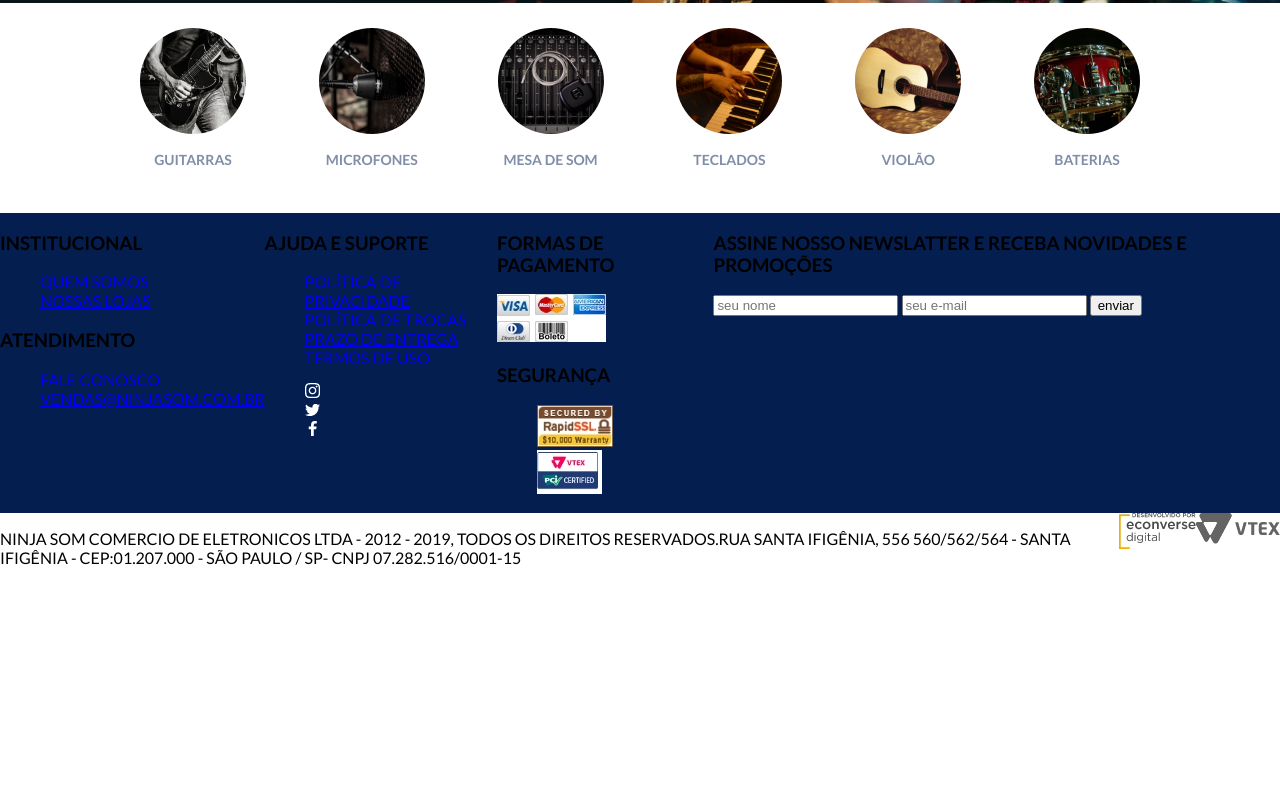
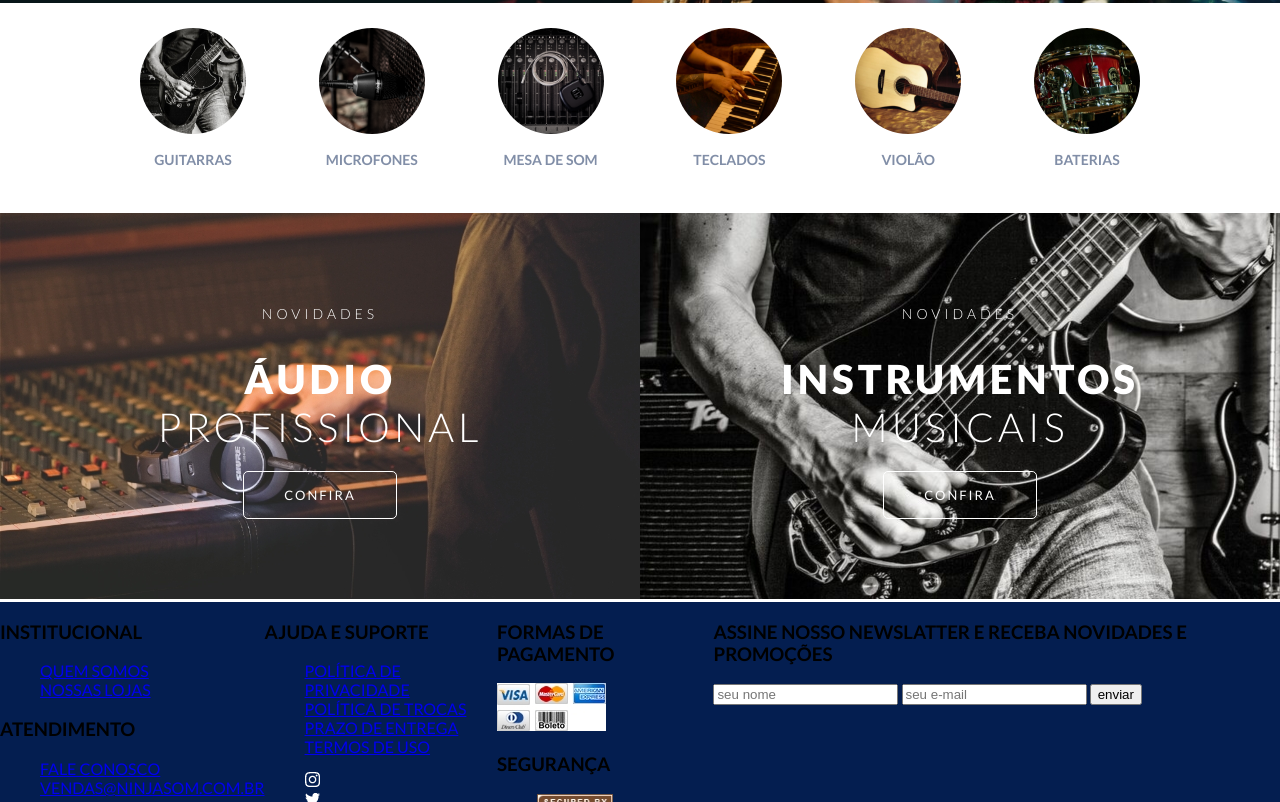
Before and after one commit to Marcelomaiuri/teste-econverse, a plain HTML site: page index.html in a window 1280 px wide. Shown: the part 686-1488 px from the top of the page. Before the commit the page ends 1269 px from the top, so only its background shows below. Drawn offline with nearby package versions, Linux system fonts and the light colour scheme; files whose address does not match are found by name.

Commit message:
feat:banner novidades

```diff
--- a/css/style.css
+++ b/css/style.css
@@ -51,7 +51,7 @@ ul {
     width: 100%;
 }
 
-.row-header {
+.header-row {
     display: flex;
     max-width: 1000px;
     margin: 0 auto;
@@ -189,22 +189,25 @@ ul {
 }
 
 .banner .title-banner h3 {
-    color:#ffffff;
+    color: #ffffff;
     font-size: 16px;
     font-weight: 300;
     letter-spacing: 4px;
 }
-.banner .title-banner h2{
+
+.banner .title-banner h2 {
     color: #ffffff;
     font-size: 46px;
     font-weight: 300;
     letter-spacing: 4px;
 }
+
 .banner .title-banner h2 b {
     font-weight: 900;
     display: block;
 }
-.banner .title-banner .read-more{
+
+.banner .title-banner .read-more {
     text-decoration: none;
     color: #ffffff;
     padding: 10px;
@@ -267,34 +270,102 @@ ul {
 #main-banner .slick-dots li.slick-active button {
     background-color: #ffffff;
 }
+
 /*menu categoria*/
-#category-menu{
-width: 100%;
-height: 210px;
+#category-menu {
+    width: 100%;
+    height: 210px;
 }
-#category-menu .category-menu-row{
+
+#category-menu .category-menu-row {
     max-width: 1000px;
     margin: 0 auto;
     display: flex;
     justify-content: space-between;
     padding: 25px 0;
 }
-#category-menu .category-menu-col{
+
+#category-menu .category-menu-col {
     display: flex;
     flex-direction: column;
     align-items: center;
     text-align: center;
 }
-#category-menu .category-menu-col a{
+
+#category-menu .category-menu-col a {
     text-decoration: none;
     font-size: 14px;
     font-weight: bold;
 }
-#category-menu .category-menu-col a:hover{
+
+#category-menu .category-menu-col a:hover {
     opacity: .5;
 }
-#category-menu .category-menu-col a p{
-    color: rgba(4,30,80, .5);
+
+#category-menu .category-menu-col a p {
+    color: rgba(4, 30, 80, .5);
+}
+
+/*novidades*/
+#novidades {
+    width: 100%;
+}
+
+#novidades .novidades-row {
+    max-width: 1280px;
+    margin: 0 auto;
+    display: flex;
+    justify-content: center;
+}
+
+#novidades .novidades-col {
+    flex: 50%;
+    position: relative;
+
+}
+
+#novidades .novidades-col img {
+    width: 100%;
+}
+
+#novidades .novidade-titulo {
+    position: absolute;
+    width: 100%;
+    top: 20%;
+    left: calc(100% - 640px);
+    text-align: center;
+    }
+
+#novidades .novidade-titulo h3 {
+    color: #ffffff;
+    font-size: 14px;
+    font-weight: 300;
+    letter-spacing: 4px;
+}
+
+#novidades .novidade-titulo h2 {
+    color: #ffffff;
+    font-size: 40px;
+    font-weight: 300;
+    letter-spacing: 4px;
+}
+
+#novidades .novidade-titulo h2 b {
+    font-weight: 900;
+    display: block;
+}
+
+#novidades .novidade-titulo a {
+    text-decoration: none;
+    color: #ffffff;
+    border-radius: 5px;
+    padding: 15px 40px;
+    border: 1px solid #ffffff;
+    font-size: 13px;
+    letter-spacing: 2px;
+}
+#novidades .novidade-titulo a:hover{
+    background-color: rgba(255,255,255, .3);
 }
 
 /*footer*/
@@ -303,9 +374,9 @@ height: 210px;
     display: flex;
 }
 
-.col-footer {}
+.footer-col {}
 
-.row-footer {}
+.footer-row {}
 
 .newslatter {}
 
--- a/index.html
+++ b/index.html
@@ -34,10 +34,10 @@
             </ul>
         </nav>
         <section id="header">
-            <div class="row-header">
+            <div class="header-row">
 
                 <div class="logo">
-                   <a href="#"><img src="images/logo.png" /></a>
+                    <a href="#"><img src="images/logo.png" /></a>
                 </div>
                 <div class="busca">
                     <input class="search" type="search" placeholder="Busque aqui...">
@@ -100,40 +100,60 @@
         <section id="category-menu">
             <div class="category-menu-row">
                 <div class="category-menu-col">
-                    <a href="#" >
-                        <img src="images/guitarras.png"/>
+                    <a href="#">
+                        <img src="images/guitarras.png" />
                         <p>Guitarras</p>
                     </a>
                 </div>
                 <div class="category-menu-col">
-                    <a href="#" >
-                        <img src="images/microfones.png"/>
+                    <a href="#">
+                        <img src="images/microfones.png" />
                         <p>Microfones</p>
                     </a>
                 </div>
                 <div class="category-menu-col">
-                    <a href="#" >
-                        <img src="images/mesa-de-som.png"/>
+                    <a href="#">
+                        <img src="images/mesa-de-som.png" />
                         <p>Mesa de som</p>
                     </a>
                 </div>
                 <div class="category-menu-col">
-                    <a href="#" >
-                        <img src="images/teclados.png"/>
+                    <a href="#">
+                        <img src="images/teclados.png" />
                         <p>Teclados</p>
                     </a>
                 </div>
                 <div class="category-menu-col">
-                    <a href="#" >
-                        <img src="images/violao.png"/>
+                    <a href="#">
+                        <img src="images/violao.png" />
                         <p>Violão</p>
                     </a>
                 </div>
                 <div class="category-menu-col">
-                    <a href="#" >
-                        <img src="images/baterias.png"/>
+                    <a href="#">
+                        <img src="images/baterias.png" />
                         <p>Baterias</p>
                     </a>
+                </div>
+            </div>
+        </section>
+
+        <!--novidades-->
+        <section id="novidades">
+            <div class="novidades-row">
+                <div class="novidades-col"><img src="images/banner-audio.jpg" />
+                    <div class="novidade-titulo">
+                        <h3>Novidades</h3>
+                        <h2><b>Áudio</b>Profissional</h2>
+                        <a href="#">Confira</a>
+                    </div>
+                </div>
+                <div class="novidades-col"><img src="images/banner-instrumentos.jpg" />
+                    <div class="novidade-titulo">
+                        <h3>Novidades</h3>
+                        <h2><b>Instrumentos</b>Musicais</h2>
+                        <a href="#">Confira</a>
+                    </div>
                 </div>
             </div>
         </section>
@@ -143,15 +163,15 @@
     <!--footer-->
     <footer>
         <div class="footer">
-            <div class="col-footer">
-                <div class="row-footer">
+            <div class="footer-col">
+                <div class="footer-row">
                     <h3>Institucional</h3>
                     <ul>
                         <li> <a href="#">Quem somos</a></li>
                         <li> <a href="#">Nossas lojas</a></li>
                     </ul>
                 </div>
-                <div class="row-footer">
+                <div class="footer-row">
                     <h3>Atendimento</h3>
                     <ul>
                         <li> <a href="#">Fale Conosco</a></li>
@@ -159,8 +179,8 @@
                     </ul>
                 </div>
             </div>
-            <div class="col-footer">
-                <div class="row-footer">
+            <div class="footer-col">
+                <div class="footer-row">
                     <h3>Ajuda e suporte</h3>
                     <ul>
                         <li> <a href="#">Política de privacidade</a></li>
@@ -169,7 +189,7 @@
                         <li> <a href="#">Termos de uso</a></li>
                     </ul>
                 </div>
-                <div class="row-footer">
+                <div class="footer-row">
                     <ul>
                         <li> <a href="https://www.instagram.com/ninjasom/?hl=pt-br" targer="_blank"><img
                                     src="images/icones/instagram.png" /></a>
@@ -180,14 +200,14 @@
                     </ul>
                 </div>
             </div>
-            <div class="col-footer">
-                <div class="row-footer">
+            <div class="footer-col">
+                <div class="footer-row">
                     <h3>Formas de pagamento</h3>
                     <div>
                         <img src="images/bandeiras.jpg" />
                     </div>
                 </div>
-                <div class="row-footer">
+                <div class="footer-row">
                     <h3>Segurança</h3>
                     <ul>
                         <li>
@@ -199,8 +219,8 @@
                     </ul>
                 </div>
             </div>
-            <div class="col-footer">
-                <div class="row-footer">
+            <div class="footer-col">
+                <div class="footer-row">
                     <div class="newslatter">
                         <h3>Assine nosso <b>newslatter</b> <span>e receba novidades e promoções</span></h3>
                         <form id="newslatter">
```
